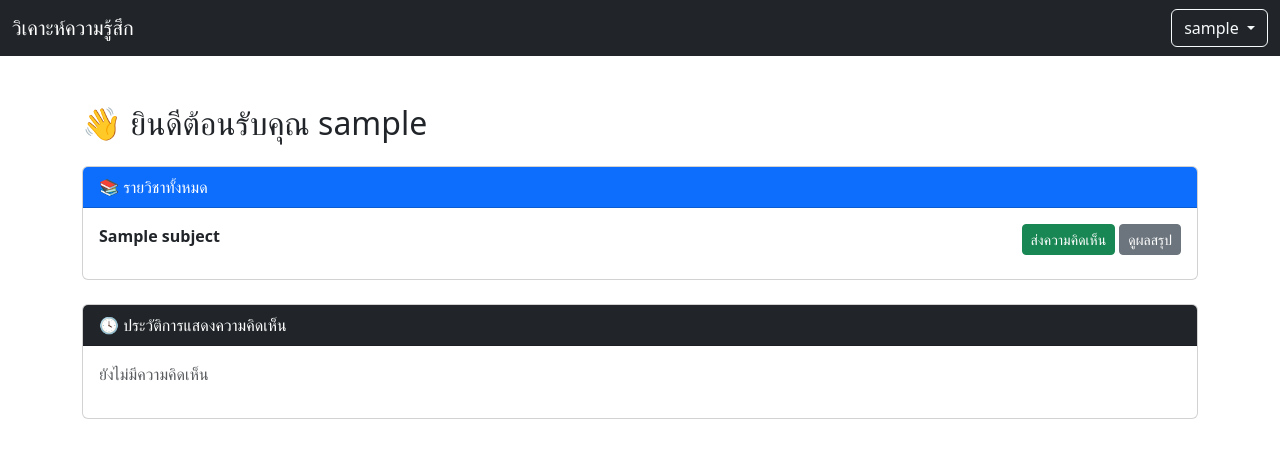
After one commit to PanupongChomphupet/Semtiment_Analysis, a Django app: page /student/dashboard in a window 1280 px wide. The commit adds this page. Shown: the top 458 px of the page. Run offline with Django 4.2, Linux system fonts and the light colour scheme; a user stored in the database is signed in; tables that the repository leaves empty hold one stand-in row (values such as "Sample post"); some libraries are stand-ins or nearby versions.

Commit message:
update system login add dashboard Student and Teacher, change nevbar, create models Suject

```diff
--- a/nlpLearning/admin.py
+++ b/nlpLearning/admin.py
@@ -1,7 +1,8 @@
 from django.contrib import admin
-from .models import Sentiment_Analisis, CustomUser
+from .models import Sentiment_Analisis, CustomUser, Subject
 from django.contrib.auth.admin import UserAdmin
 
 # Register your models here.
 admin.site.register(Sentiment_Analisis)
 admin.site.register(CustomUser, UserAdmin)
+admin.site.register(Subject)
--- a/nlpLearning/forms.py
+++ b/nlpLearning/forms.py
@@ -27,3 +27,7 @@ class RegisterForm(UserCreationForm):
     class Meta:
         model = CustomUser
         fields = ['username', 'email', 'role', 'password1', 'password2']
+
+class CommentForm(forms.Form):
+    subject = forms.CharField(widget=forms.TextInput(attrs={'class': 'form-control'}))
+    comment = forms.CharField(widget=forms.Textarea(attrs={'class': 'form-control'}))
--- a/nlpLearning/models.py
+++ b/nlpLearning/models.py
@@ -1,5 +1,6 @@
 from django.contrib.auth.models import AbstractUser
 from django.db import models
+from django.conf import settings
 
 # Create your models here.
 
@@ -8,6 +9,21 @@ ROLE_CHOICES = (
     ('teacher', 'Teacher'),
     ('student', 'Student'),
 )
+
+SENTIMENT_CHOICES = (
+    ('positive', 'Positive'),
+    ('negative', 'Negative'),
+)
+
+class Subject(models.Model):
+    name = models.CharField(max_length=100, unique=True)
+    teacher = models.ForeignKey(
+        settings.AUTH_USER_MODEL,
+        on_delete=models.CASCADE,
+        limit_choices_to={'role': 'teacher'}
+    )
+    def __str__(self):
+        return self.name
 
 class CustomUser(AbstractUser):
     role = models.CharField(max_length=20, choices=ROLE_CHOICES, default='student')
--- a/nlpLearning/static/stlyes/base.css
+++ b/nlpLearning/static/stlyes/base.css
@@ -1,7 +1,6 @@
 #nevbar{
     margin: 0 10px;
     display: flex;
-    justify-content: center;
 }
 
 #nevbar ul{
--- a/nlpLearning/templates/pages/base.html
+++ b/nlpLearning/templates/pages/base.html
@@ -8,26 +8,29 @@
     <title>Sentiment Analysis</title>
     <link rel="stylesheet" href="https://cdn.jsdelivr.net/npm/bootstrap@5.3.0/dist/css/bootstrap.min.css">
     {% block css %}
-    <link rel="stylesheet" href="{% static 'stlyes/base.css' %}">{% endblock %}
+    <link rel="stylesheet" href="{% static 'stlyes/base.css' %}">
+    {% endblock %}
     {% block script %}
-    <script src=""></script>{% endblock %}
+    <script src=""></script>
+    {% endblock %}
 
 </head>
 
 <body>
-    <nav class="navbar navbar-expand-lg navbar-dark bg-dark">
+    <nav class="navbar navbar-expand-lg navbar-dark bg-dark mb-3">
         <div class="container-fluid">
-            <div>
-                <a class="navbar-brand" href="/">Sentiment Analysis</a>
-            </div>
+            <a class="navbar-brand" href="/">วิเคาะห์ความรู้สึก</a>
+            <button class="navbar-toggler" type="button" data-bs-toggle="collapse"
+                data-bs-target="#navbarSupportedContent" aria-controls="navbarSupportedContent" aria-expanded="false"
+                aria-label="Toggle navigation">
+                <span class="navbar-toggler-icon"></span>
+            </button>
+            <div class="collapse navbar-collapse" id="navbarSupportedContent">
+                <ul class="navbar-nav me-auto mb-2 mb-lg-0">
 
-            <div class="collapse navbar-collapse" id="nevbar">
-                <ul>
-                    <li class="nav-item"><a class="nav-link" href="/">Home</a></li>
                 </ul>
-            </div>
-            <div>
                 {% if user.is_authenticated %}
+                <form class="d-flex" role="login">
                     <div class="dropdown">
                         <button class="btn btn-outline-light dropdown-toggle" type="button" id="userDropdown"
                             data-bs-toggle="dropdown" aria-expanded="false">
@@ -42,17 +45,18 @@
                             <li><a class="dropdown-item text-danger" href="{% url 'logout' %}">ออกจากระบบ</a></li>
                         </ul>
                     </div>
-
+                </form>
                 {%else%}
-                <a href="{% url 'register' %}" class="btn btn-outline-light">สมัครสมาชิก</a>
+                <form class="d-flex" role="login">
+                    <a href="{% url 'register' %}" class="btn btn-outline-light me-2">สมัครสมาชิก</a>
                     <a href="{% url 'login' %}" class="btn btn-outline-light">เข้าสู่ระบบ</a>
-                {% endif%}
+                </form>
+                {% endif %}
             </div>
         </div>
     </nav>
-    <div class="container mt-4">
+    <div>
         {% block content %}
-        <h1>Welcome</h1>
         {% endblock %}
     </div>
 
--- a/nlpLearning/templates/pages/register.html
+++ b/nlpLearning/templates/pages/register.html
@@ -1,11 +1,13 @@
 {% extends "pages/base.html" %}
 
 {% block content %}
+<div class="register-page m-3">
     <h2>Register</h2>
     <form method="POST">
         {% csrf_token %}
         {{ form.as_p }}
-    <button type="submit">Register</button>
+        <button class="btn btn-dark" type="submit">Register</button>
     </form>
     <a href="{% url 'login' %}">Already have an account? Login here</a>
+</div>
 {% endblock %}
--- /dev/null
+++ b/nlpLearning/templates/pages/student/student_dashboard.html
@@ -0,0 +1,39 @@
+{% extends "pages/base.html" %}
+{% load static %}
+
+{% block content %}
+<div class="container mt-5">
+    <h2 class="mb-4">👋 ยินดีต้อนรับคุณ {{ user.username }}</h2>
+
+    <div class="card mb-4">
+        <div class="card-header bg-primary text-white">📚 รายวิชาทั้งหมด</div>
+        <div class="card-body">
+            {% for subject in subjects %}
+            <div class="d-flex justify-content-between mb-2">
+                <div><strong>{{ subject.name }}</strong></div>
+                <div>
+                    <a href="{% url 'submit_comment' subject.id %}" class="btn btn-sm btn-success">ส่งความคิดเห็น</a>
+                    <a href="" class="btn btn-sm btn-secondary">ดูผลสรุป</a>
+                </div>
+            </div>
+            {% endfor %}
+        </div>
+    </div>
+
+    <div class="card">
+        <div class="card-header bg-dark text-white">🕓 ประวัติการแสดงความคิดเห็น</div>
+        <div class="card-body">
+            {% for comment in user_comments %}
+            <p>
+                <strong>{{ comment.subject.name }}</strong>: "{{ comment.comment }}" →
+                <span class="text-primary">{{ comment.sentiment }}</span>
+            </p>
+            {% empty %}
+            <p class="text-muted">ยังไม่มีความคิดเห็น</p>
+            {% endfor %}
+        </div>
+    </div>
+</div>
+
+
+{% endblock %}
--- a/nlpLearning/urls.py
+++ b/nlpLearning/urls.py
@@ -8,4 +8,7 @@ urlpatterns = [
     path('login', views.user_login, name='login'),
     path('register', views.register, name='register'),
     path('logout', views.user_logout, name='logout'),
+    path('teacher/dashboard', views.dashboard_teacher, name='dashboard_teacher'),
+    path('student/dashboard', views.dashboard_student, name='dashboard_student'),
+    path('student/submit_comment/<int:subject_id>', views.submint_comment, name='submit_comment'),
 ]
--- a/nlpLearning/views.py
+++ b/nlpLearning/views.py
@@ -4,9 +4,9 @@ from django.core.files.storage import FileSystemStorage
 from django.http import JsonResponse
 import pandas as pd
 import os
-from .models import Sentiment_Analisis
+from .models import Sentiment_Analisis, Subject
 from django.contrib.auth import login, authenticate, logout
-from .forms import RegisterForm
+from .forms import RegisterForm, CommentForm
 from django.contrib.auth.forms import AuthenticationForm
 # from .models import Sentiment_Analisis
 # Create your views here.
@@ -33,7 +33,6 @@ def analisis(request):
 
     return render(request, 'pages/analisis.html', {'result': sentiment_anal})
 
-
 def user_login(request):
 
     if request.user.is_authenticated:
@@ -43,10 +42,12 @@ def user_login(request):
         form = AuthenticationForm(data = request.POST)
         print("POST data :", request.POST)
         if form.is_valid():
-            print("Active user")
             user = form.get_user()
             login(request, user)
-            return redirect('home')
+            if user.role == 'teacher':
+                return redirect('teacher/dashboard')
+            elif user.role == 'student':
+                return redirect('student/dashboard')
         else :
             print("Not Active user")
     else:
@@ -63,7 +64,11 @@ def register(request):
         if form.is_valid():
             user = form.save()
             login(request, user)
-            return redirect('home')
+
+            if user.role == 'teacher':
+                return redirect('teacher/dashboard')
+            elif user.role == 'student':
+                return redirect('student/dashboard')
     else:
         form = RegisterForm()
     return render(request, 'pages/register.html', {'form': form})
@@ -71,6 +76,41 @@ def register(request):
 def user_logout(request):
     logout(request)
     return redirect('login')
+
+def dashboard_teacher(request):
+    if not request.user.is_authenticated:
+        return redirect('login')
+    return render(request, 'pages/teacher/teacher_dashboard.html')
+
+def dashboard_student(request):
+    if not request.user.is_authenticated:
+        return redirect('login')
+    subject = Subject.objects.all()
+    return render(request, 'pages/student/student_dashboard.html', {
+        'subjects': subject
+    })
+
+def submint_comment(request, subject_id):
+    if not request.user.is_authenticated:
+        return redirect('login')
+
+    subject = Subject.objects.get(id=subject_id)
+
+    if request.method == 'POST':
+        form = CommentForm(request.POST)
+        if form.is_valid():
+            subject = form.cleaned_data['subject']
+            coment = form.cleaned_data['comment']
+        print(subject, coment)
+
+
+    else:
+        form = CommentForm()
+
+    return render(request, 'pages/student/submit_comment.html', {
+        'form': form,
+        'subject': subject
+    })
 
 """ # data page
 def apidata(request):
```
Also changed, not shown: nlpLearning/static/stlyes/home.css (added, +8 -0 lines), nlpLearning/templates/pages/home.html (+11 -3 lines), nlpLearning/templates/pages/login.html (+5 -3 lines), nlpLearning/templates/pages/student/submit_comment.html (added, +11 -0 lines), nlpLearning/templates/pages/teacher/teacher_dashboard.html (added, +50 -0 lines). Lines whose indentation alone changed are shown as unchanged.
